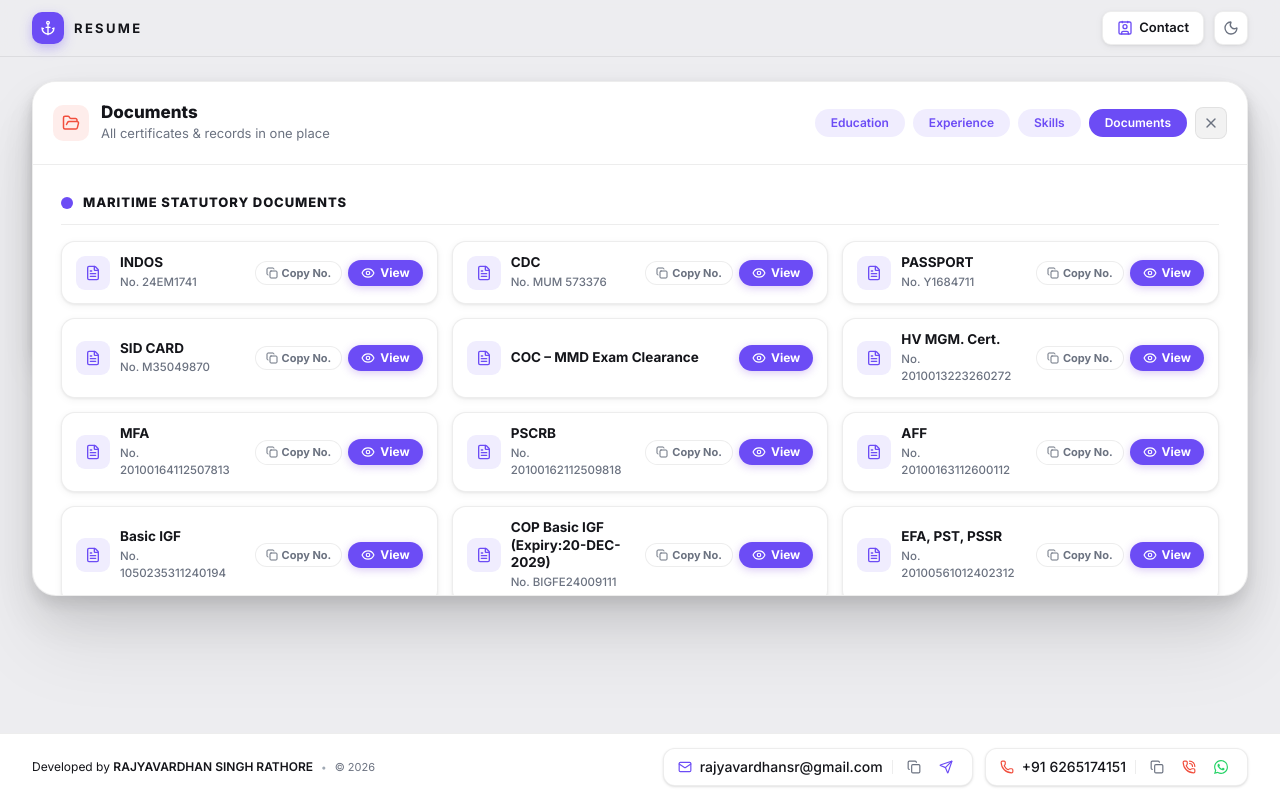
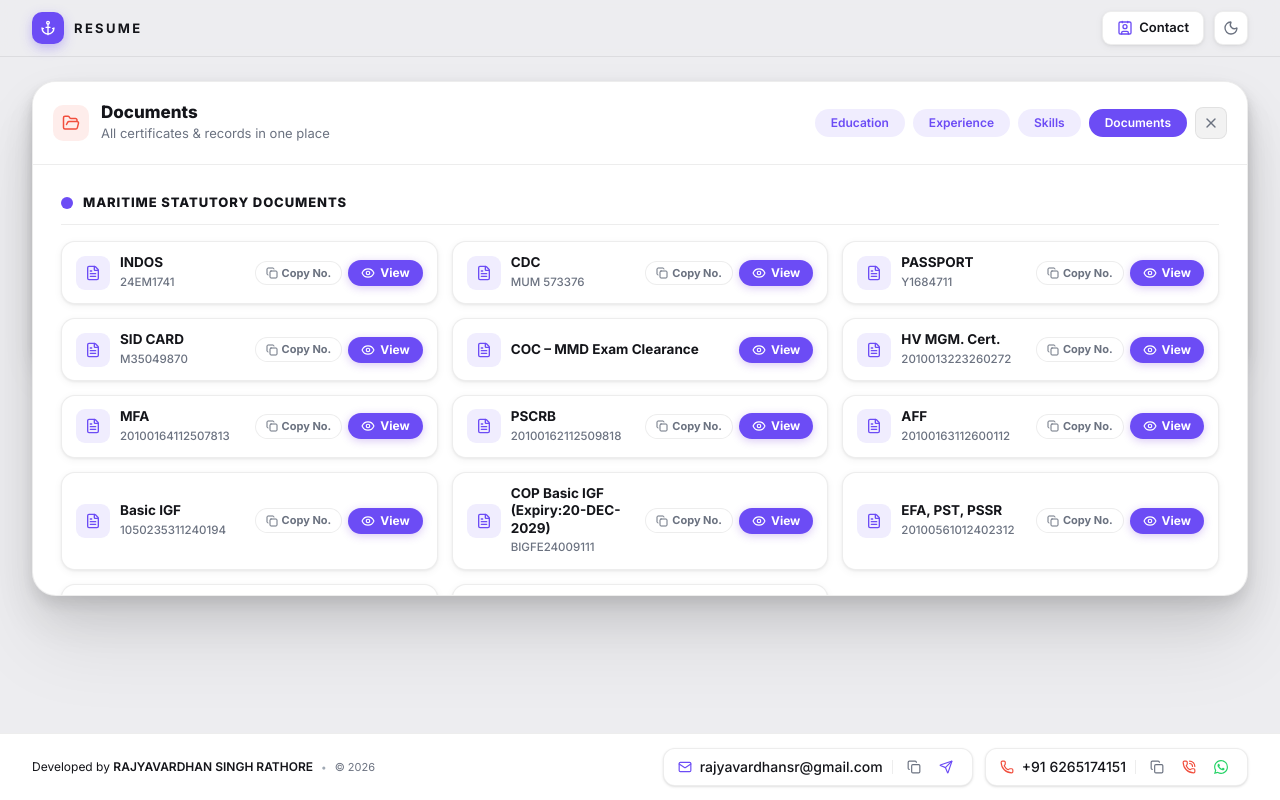
Before and after one commit to Rajyavardhan-singh/Resume, a Next.js app: page / in a window 1280 px wide. Both pictures are taken after a click on the button 1103 px from the left and 493 px from the top of the page. Built offline with nearby package versions, Linux system fonts and the light colour scheme.

Commit message:
Fix display of document number in SectionCards

```diff
--- a/components/SectionCards.tsx
+++ b/components/SectionCards.tsx
@@ -475,7 +475,7 @@ function DocRow({ name, docNumber, docTitle, url, onOpenDoc }: DocRowProps) {
           </p>
           {docNumber && (
             <p style={{ color: 'var(--text-muted)', fontSize: 11.5, marginTop: 2, fontWeight: 500 }}>
-              No. {docNumber}
+              {docNumber}
             </p>
           )}
         </div>
```
